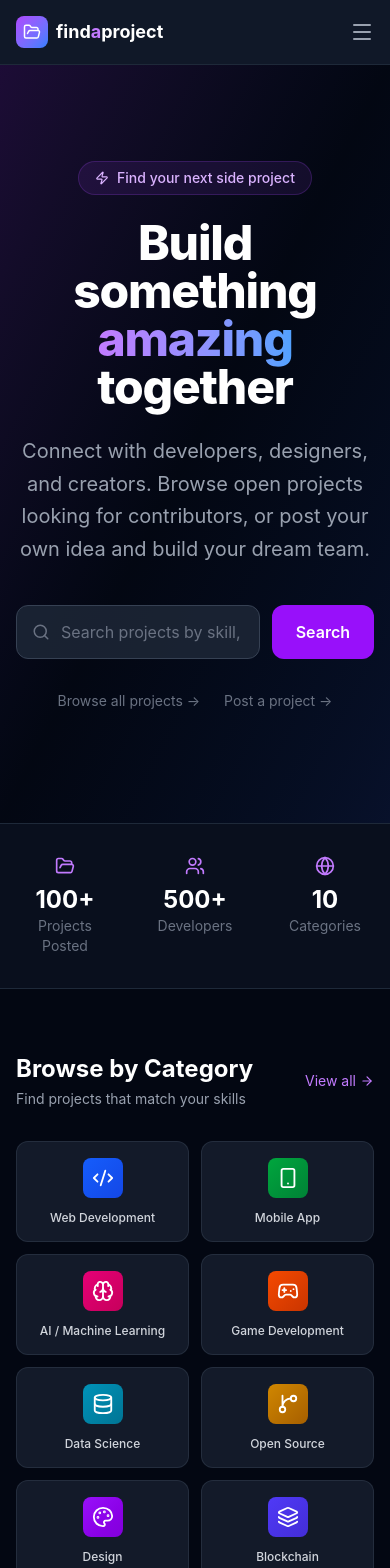
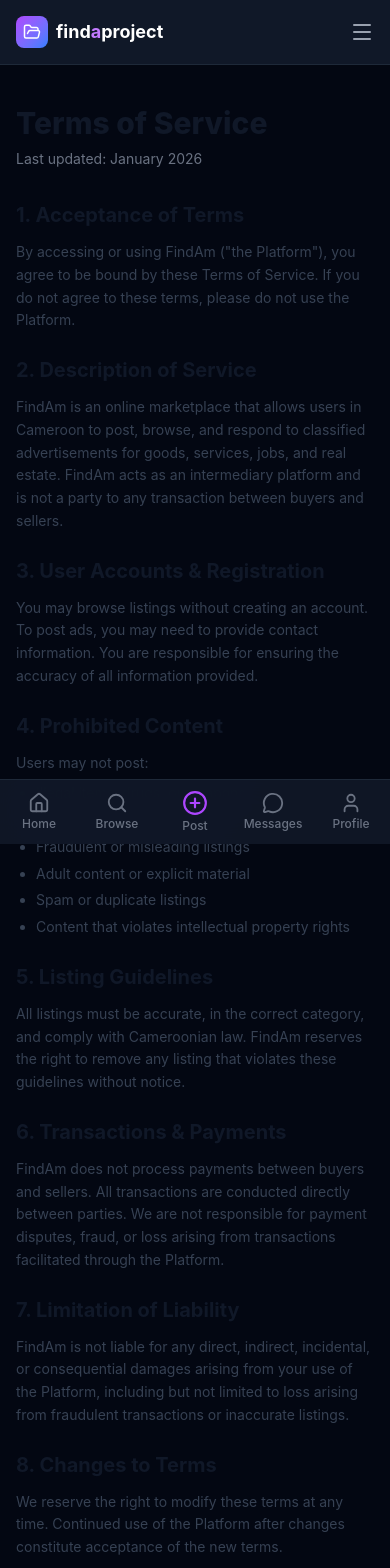
Before and after one commit to Hansade2005/findamproject, a React (Vite) app: page /terms in a window 390 px wide. Before the commit this address led to /. Shown: the top 1568 px of the page. Built offline with nearby package versions, Linux system fonts and the light colour scheme.

Commit message:
feat: add all routes to App.tsx, redesign MobileBottomNav and Footer

```diff
--- a/src/App.tsx
+++ b/src/App.tsx
@@ -4,6 +4,7 @@ import { AuthProvider } from './context/AuthContext';
 import { seedIfEmpty } from './services/db';
 import Navbar from './components/Navbar';
 import Footer from './components/Footer';
+import MobileBottomNav from './components/MobileBottomNav';
 import Home from './pages/Home';
 import Browse from './pages/Browse';
 import ProjectDetail from './pages/ProjectDetail';
@@ -11,6 +12,15 @@ import PostProject from './pages/PostProject';
 import Profile from './pages/Profile';
 import Login from './pages/Login';
 import Signup from './pages/Signup';
+import About from './pages/About';
+import Contact from './pages/Contact';
+import Messages from './pages/Messages';
+import Blog from './pages/Blog';
+import Pricing from './pages/Pricing';
+import Terms from './pages/Terms';
+import Privacy from './pages/Privacy';
+import Feedback from './pages/Feedback';
+import SafetyPolicy from './pages/SafetyPolicy';
 
 function AppContent() {
   useEffect(() => {
@@ -20,7 +30,7 @@ function AppContent() {
   return (
     <div className="flex flex-col min-h-screen bg-gray-950">
       <Navbar />
-      <main className="flex-1">
+      <main className="flex-1 pb-16 md:pb-0">
         <Routes>
           <Route path="/" element={<Home />} />
           <Route path="/browse" element={<Browse />} />
@@ -29,10 +39,20 @@ function AppContent() {
           <Route path="/profile" element={<Profile />} />
           <Route path="/login" element={<Login />} />
           <Route path="/signup" element={<Signup />} />
+          <Route path="/about" element={<About />} />
+          <Route path="/contact" element={<Contact />} />
+          <Route path="/messages" element={<Messages />} />
+          <Route path="/blog" element={<Blog />} />
+          <Route path="/pricing" element={<Pricing />} />
+          <Route path="/terms" element={<Terms />} />
+          <Route path="/privacy" element={<Privacy />} />
+          <Route path="/feedback" element={<Feedback />} />
+          <Route path="/safety" element={<SafetyPolicy />} />
           <Route path="*" element={<Navigate to="/" replace />} />
         </Routes>
       </main>
       <Footer />
+      <MobileBottomNav />
     </div>
   );
 }
--- a/src/components/Footer.tsx
+++ b/src/components/Footer.tsx
@@ -1,12 +1,11 @@
 import { Link } from 'react-router-dom';
-import { FolderOpen, Github, Twitter } from 'lucide-react';
+import { FolderOpen, Github, Twitter, Heart } from 'lucide-react';
 
 export default function Footer() {
   return (
-    <footer className="bg-gray-900 border-t border-gray-800 mt-auto">
+    <footer className="bg-gray-900 border-t border-gray-800 mt-auto hidden md:block">
       <div className="max-w-7xl mx-auto px-4 sm:px-6 lg:px-8 py-12">
         <div className="grid grid-cols-1 md:grid-cols-4 gap-8">
-          {/* Brand */}
           <div className="md:col-span-2">
             <Link to="/" className="flex items-center gap-2 mb-3">
               <div className="w-8 h-8 rounded-lg bg-gradient-to-br from-purple-500 to-blue-500 flex items-center justify-center">
@@ -20,48 +19,41 @@ export default function Footer() {
               Connect with developers, designers, and creators. Find your next project or post one for others to join.
             </p>
             <div className="flex gap-4 mt-4">
-              <a href="#" className="text-gray-500 hover:text-white transition-colors">
-                <Github size={20} />
-              </a>
-              <a href="#" className="text-gray-500 hover:text-white transition-colors">
-                <Twitter size={20} />
-              </a>
+              <a href="#" className="text-gray-500 hover:text-white transition-colors"><Github size={20} /></a>
+              <a href="#" className="text-gray-500 hover:text-white transition-colors"><Twitter size={20} /></a>
             </div>
           </div>
 
-          {/* Links */}
           <div>
             <h4 className="text-white font-semibold mb-3 text-sm">Platform</h4>
             <ul className="space-y-2">
               {[
                 { label: 'Browse Projects', to: '/browse' },
                 { label: 'Post a Project', to: '/post' },
-                { label: 'Sign Up', to: '/signup' },
-                { label: 'Sign In', to: '/login' },
+                { label: 'Messages', to: '/messages' },
+                { label: 'Pricing', to: '/pricing' },
+                { label: 'Blog', to: '/blog' },
               ].map((item) => (
                 <li key={item.label}>
-                  <Link
-                    to={item.to}
-                    className="text-gray-400 hover:text-white text-sm transition-colors"
-                  >
-                    {item.label}
-                  </Link>
+                  <Link to={item.to} className="text-gray-400 hover:text-white text-sm transition-colors">{item.label}</Link>
                 </li>
               ))}
             </ul>
           </div>
 
           <div>
-            <h4 className="text-white font-semibold mb-3 text-sm">Categories</h4>
+            <h4 className="text-white font-semibold mb-3 text-sm">Company</h4>
             <ul className="space-y-2">
-              {['Web Development', 'Mobile App', 'AI / Machine Learning', 'Open Source'].map((cat) => (
-                <li key={cat}>
-                  <Link
-                    to={`/browse?category=${encodeURIComponent(cat)}`}
-                    className="text-gray-400 hover:text-white text-sm transition-colors"
-                  >
-                    {cat}
-                  </Link>
+              {[
+                { label: 'About', to: '/about' },
+                { label: 'Contact', to: '/contact' },
+                { label: 'Feedback', to: '/feedback' },
+                { label: 'Privacy Policy', to: '/privacy' },
+                { label: 'Terms of Service', to: '/terms' },
+                { label: 'Safety Policy', to: '/safety' },
+              ].map((item) => (
+                <li key={item.label}>
+                  <Link to={item.to} className="text-gray-400 hover:text-white text-sm transition-colors">{item.label}</Link>
                 </li>
               ))}
             </ul>
@@ -69,8 +61,8 @@ export default function Footer() {
         </div>
 
         <div className="border-t border-gray-800 mt-8 pt-6 flex flex-col sm:flex-row items-center justify-between gap-3">
-          <p className="text-gray-500 text-sm">
-            &copy; {new Date().getFullYear()} findaproject. Built with React &amp; IndexedDB.
+          <p className="text-gray-500 text-sm flex items-center gap-1">
+            &copy; {new Date().getFullYear()} findaproject. Built with <Heart size={12} className="text-red-400" /> using React &amp; TypeScript.
           </p>
           <p className="text-gray-600 text-xs">Data is stored locally in your browser</p>
         </div>
--- a/src/components/MobileBottomNav.tsx
+++ b/src/components/MobileBottomNav.tsx
@@ -6,26 +6,26 @@ export default function MobileBottomNav() {
 
   const navItems = [
     { to: '/', icon: Home, label: 'Home' },
-    { to: '/listings', icon: Search, label: 'Browse' },
-    { to: '/post-ad', icon: PlusCircle, label: 'Post Ad' },
+    { to: '/browse', icon: Search, label: 'Browse' },
+    { to: '/post', icon: PlusCircle, label: 'Post' },
     { to: '/messages', icon: MessageCircle, label: 'Messages' },
-    { to: '/about', icon: User, label: 'More' },
+    { to: '/profile', icon: User, label: 'Profile' },
   ];
 
   return (
-    <nav className="fixed bottom-0 left-0 right-0 bg-white border-t border-gray-200 flex md:hidden z-40">
+    <nav className="fixed bottom-0 left-0 right-0 bg-gray-900/95 backdrop-blur-lg border-t border-gray-800 flex md:hidden z-40">
       {navItems.map(({ to, icon: Icon, label }) => {
         const active = location.pathname === to;
         return (
           <Link
             key={to}
             to={to}
-            className={`flex-1 flex flex-col items-center justify-center py-2 text-xs font-medium transition-colors ${
-              active ? 'text-orange-500' : 'text-gray-500 hover:text-orange-400'
+            className={`flex-1 flex flex-col items-center justify-center py-2.5 text-xs font-medium transition-colors ${
+              active ? 'text-purple-400' : 'text-gray-500 hover:text-gray-300'
             }`}
           >
-            <Icon size={label === 'Post Ad' ? 26 : 22} className={label === 'Post Ad' ? 'text-orange-500' : ''} />
-            <span className={label === 'Post Ad' ? 'text-orange-500 font-semibold' : ''}>{label}</span>
+            <Icon size={label === 'Post' ? 26 : 22} className={label === 'Post' ? (active ? 'text-purple-400' : 'text-purple-500') : ''} />
+            <span className="mt-0.5">{label}</span>
           </Link>
         );
       })}
```
